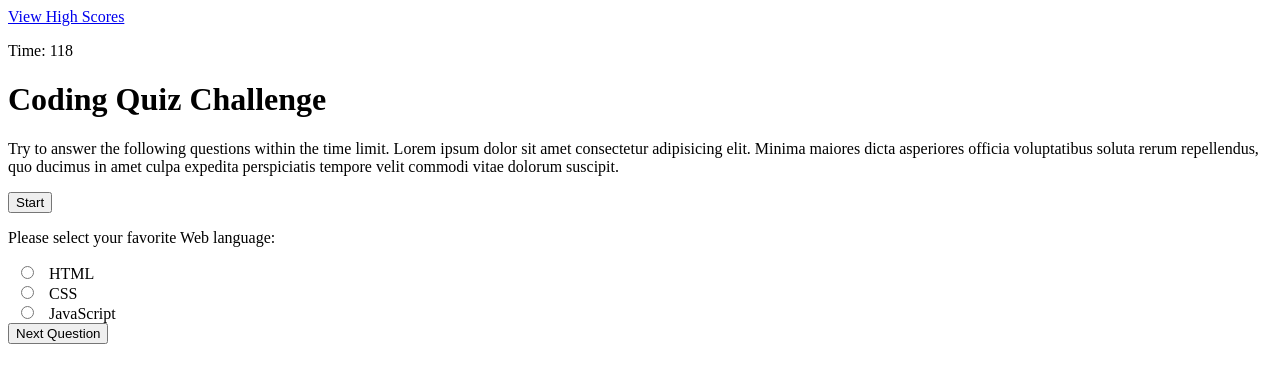
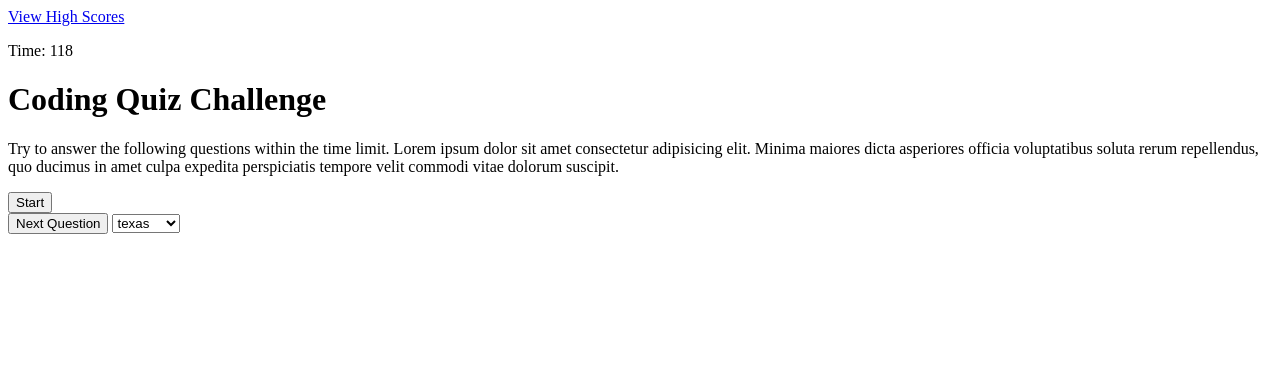
Before and after one commit to kaiyagun/coding-quiz, a plain HTML site: page index.html in a window 1280 px wide. Both pictures are taken after a click on the button "Start". Drawn offline with Linux system fonts and the light colour scheme.

Commit message:
got all the elements to be organized properly, no errors here (i think)

```diff
--- a/index.html
+++ b/index.html
@@ -19,18 +19,41 @@
         <button class="card__start">Start</button>
     </div>
 
-    <div class="question-card-1" id="question__card-1">
-        <form action="#">
-            <p>Please select your favorite Web language:</p>
-            <input type="radio" id="html" name="fav_language" value="HTML">
-            <label for="html">HTML</label><br>
-            <input type="radio" id="css" name="fav_language" value="CSS">
-            <label for="css">CSS</label><br>
-            <input type="radio" id="javascript" name="fav_language" value="JavaScript">
-            <label for="javascript">JavaScript</label>
-          <br>
+
+    <div class="questions" id="questions">
         <button class="question__button">Next Question</button>
     </div>
+        <!-- <form>
+            <select id="second-question" name="second-question">
+            <option value="au">Australia</option>
+            <option value="ca">Canada</option>
+            <option value="usa">USA</option>
+            </select>
+            <br>
+            <button id="question__button" class="question__button">Next Question</button>
+          </form>
+        <form>
+            <select id="third-question" name="third-question">
+            <option value="au">Australia</option>
+            <option value="ca">Canada</option>
+            <option value="usa">USA</option>
+            </select>
+            <br>
+            <button id="question__button" class="question__button">Next Question</button>
+          </form>
+        <form>
+            <select id="fourth-question" name="fourth-question">
+            <option value="au">Australia</option>
+            <option value="ca">Canada</option>
+            <option value="usa">USA</option>
+            </select>
+            <br>
+            <button id="question__button" class="question__button">Next Question</button>
+          </form> -->
+
+
+
+
 
     <script src="./script.js"></script>
 </body>
--- a/script.js
+++ b/script.js
@@ -1,5 +1,4 @@
-// document.body.addEventListener("click", function() {
-//     console.log("hello world")
+
 
 // })
 /* TODO: add timer that stops quiz at 0
@@ -14,46 +13,34 @@ TODO: add reset button maybe*/
 //timer starts
 //select an answer
 //click next question button
+
+//title card vars
 var titleContainer = document.querySelector(".card");
-
-var questionContainer = document.querySelector(".question-card");
-
 var startButton = document.body.querySelector(".card__start");
 
+//question 1 vars
+// var firstQuestion = document.querySelector("questions");
+var questionCard = document.querySelector(".questions");
+var nextQuestion = document.querySelector(".question__button");
+
 var timer = document.body.querySelector(".nav__timer");
-
 var secondsLeft = 120;
 
-var questionCard = document.getElementById("question__card-1");
 
-var nextQuestion = document.querySelector(".question__button");
+//other questions will be used later lol
+// var secondQuestion = document.querySelector("#second-question");
+// var thirdQuestion = document.querySelector("#third-question");
+// var fourthQuestion = document.querySelector("#fourth-question");
+
+var answers = [];
+
 
 timer.textContent = "Time: " + secondsLeft;
 
 // console.log(startButton);
 startButton.addEventListener("click", startQuiz)
 
-document.getElementById("question__card-1").style.display = "none";
-
-var questions = [
-  {
-    question: "what's the capital of sweden?",
-    choices: ["texas", "blank", "random", "italy"],
-    answer: "blank",
-  },
-  {
-    question: "what's the capital of germany?",
-    choices: ["texas", "blank", "random", "italy"],
-    answer: "blank",
-  },
-  {
-    question: "what's the capital of denmark?",
-    choices: ["texas", "blank", "random", "italy"],
-    answer: "blank",
-  },
-];
-
-//create quiz container
+document.getElementById("questions").style.display = "none";
 
 function startQuiz() {
 
@@ -75,11 +62,51 @@ function showQuestion(){
 
     console.log("whats up");
 
-    questionCard.style.display = "block";
+    document.getElementById("questions").style.display = "block";
+
+    var selectList = document.createElement("select");
+    selectList.id = "questionOne";
+    questionCard.appendChild(selectList);
+
+    for (var i = 0; i < questions.length; i++) {
+        var option = document.createElement("option");
+        option.value = questions[0] ['choices'][i];
+        option.text = questions[0]['choices'][i];
+        selectList.appendChild(option);
+    }
+
+
 }
+
+// nextQuestion.addEventListener("click", answerQuestion())
+
+// function answerQuestion() {
+    // var correct = document.getElementById("question-one-correct")
+
+
+
+var questions = [
+  {
+    question: "what's the capital of sweden?",
+    choices: ["texas", "blank", "random", "italy"],
+    answer: "blank",
+  },
+  {
+    question: "what's the capital of germany?",
+    choices: ["texas", "blank", "random", "italy"],
+    answer: "blank",
+  },
+  {
+    question: "what's the capital of denmark?",
+    choices: ["texas", "blank", "random", "italy"],
+    answer: "blank",
+  },
+];
 
 
 nextQuestion.addEventListener("click", function(event) {
     event.preventDefault();
-    console.log("booyeah");
-})
+
+    console.log(questions[0]['answer']);
+
+});
```
